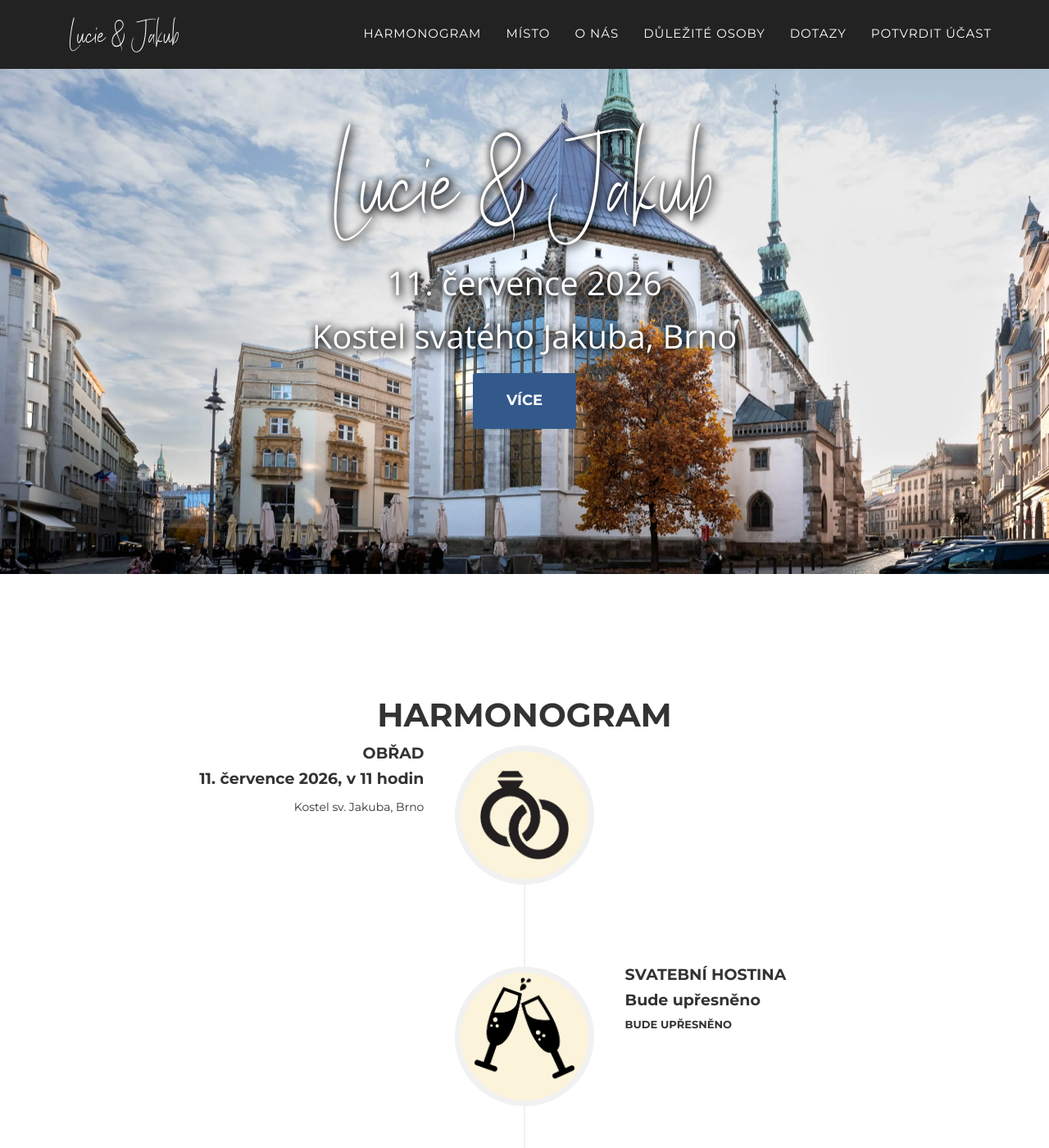
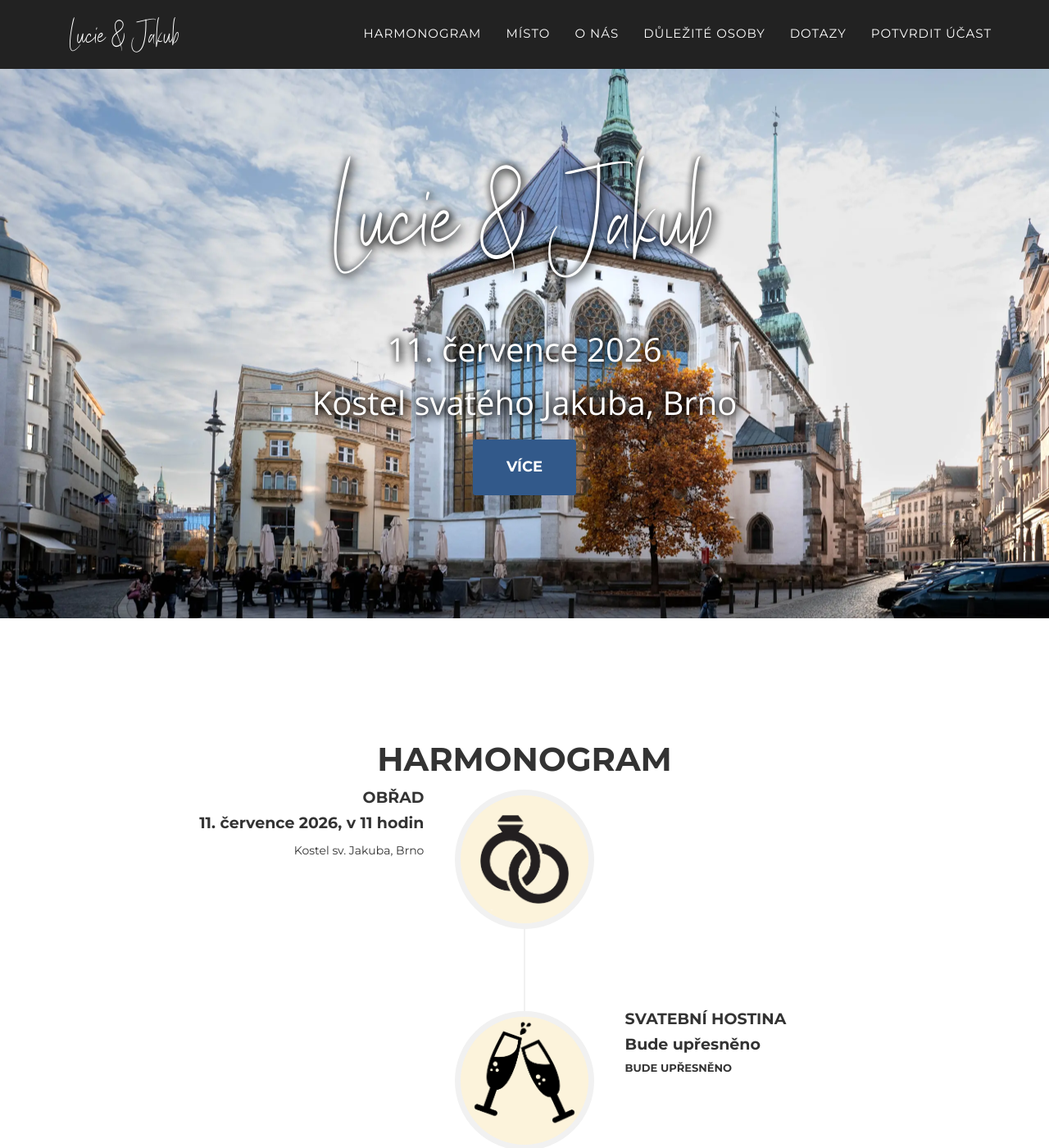
Before and after one commit to Jakub-Svoboda/jakub-svoboda.github.io, a Jekyll site: the page built from index.html, in a window 1280 px wide and 1400 px high. Shown: the whole window at 82% size. Built offline with Jekyll 4.4.1, drawn with Linux system fonts in a browser that asks for light colours; some web fonts are replaced.

Commit message:
Header text wrap

```diff
--- a/_includes/css/agency.css
+++ b/_includes/css/agency.css
@@ -387,9 +387,9 @@
     /*font-family: {{ site.data.template.font.primary }};*/
     font-family: 'stay_classy_sldtregular';
     text-shadow: 2px 2px 4px #000000;
-    font-size: 130px;
+    font-size: 80px;
     /*font-weight: 700;*/
-    line-height: 75px;
+    line-height: 1.2;
     padding-bottom: 25px;
     color: #fff;
 }
@@ -432,7 +432,7 @@
     text-shadow: 4px 4px 12px #000000, 0 0 8px #000000;
     font-size: 130px;
     /*font-weight: 700;*/
-    line-height: 75px;
+    line-height: 1.2;
     padding-bottom: 25px;
 }
 
```
